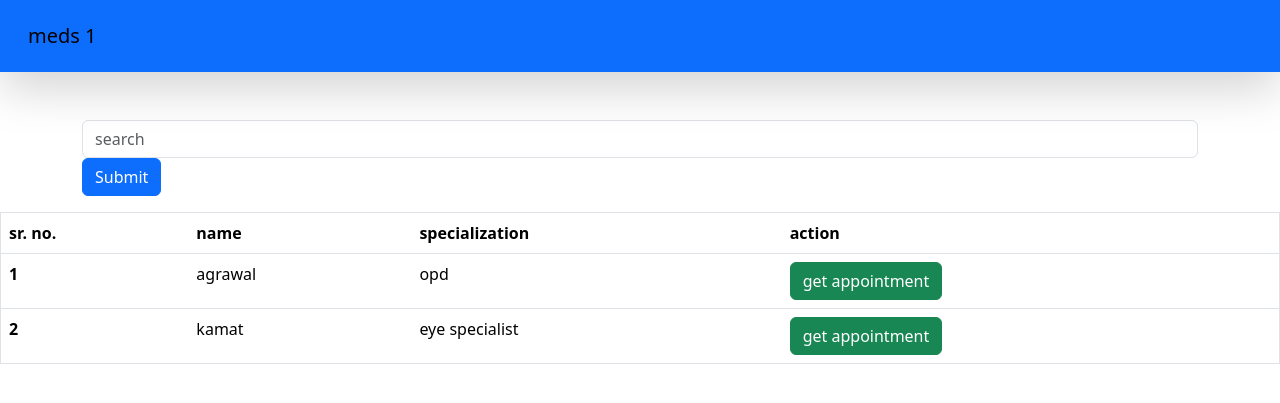
After one commit to adipatil6464/electronic_medical_record, a Django app: page /show_doctor/1/ in a window 1280 px wide. The commit adds this page. Shown: the top 403 px of the page. Run offline with Django 4.2, Linux system fonts and the light colour scheme; data comes from the database, SQL or seed files in the repository; both versions use the stored data as it was after the commit.

Commit message:
doctors page and appointment option

```diff
--- a/core/core/urls.py
+++ b/core/core/urls.py
@@ -27,6 +27,7 @@ urlpatterns = [
     path('doctor_signin/',doctor_signin,name='doctor_signin'),
     path('doctor_register/',doctor_register,name='doctor_register'),
     path('show_patient/',showPatient,name='showPatient'),
+    path('show_doctor/<pat_id>/',showDoctor,name='showDoctor'),
     path('add_doc/<patient_id>',addDoc,name='addDoc'),
     path('show_docs/<patient_id>',showDoc,name='showDoc'),
     path('delete_doc/<id>',deleteDoc,name='deleteDoc'),
--- a/core/meds/models.py
+++ b/core/meds/models.py
@@ -66,6 +66,7 @@ class doctor(models.Model):
     doctor_name = models.CharField(max_length=100)
     doctor_mail = models.EmailField(unique=True)
     doctor_age = models.IntegerField()
+    doctor_specialization = models.CharField(max_length=100)
     doctor_address = models.CharField(max_length=100)
     doctor_password = models.CharField(max_length=100)
 
--- a/core/meds/templates/doctor_register.html
+++ b/core/meds/templates/doctor_register.html
@@ -40,6 +40,10 @@
               <div id="emailHelp" class="form-text">We'll never share your email with anyone else.</div>
             </div>
             <div class="mb-3">
+              <label for="exampleInputEmail1" class="form-label">specialization</label>
+              <input type="text" class="form-control" name='specialization' id="exampleInputEmail1" aria-describedby="emailHelp">
+            </div>
+            <div class="mb-3">
               <label for="exampleInputPassword1" class="form-label">age</label>
               <input type="text" class="form-control" name='age' id="exampleInputPassword1">
             </div>
--- a/core/meds/templates/persondoc.html
+++ b/core/meds/templates/persondoc.html
@@ -4,9 +4,11 @@
 {% block content %}
 
 
+{% for ele in data %}
 
+<a href='/show_doctor/{{ele.pat_id}}' class='btn btn-success'>get appointment</a>
 
-
+{% endfor %}
 <table class="table">
     <thead>
       <tr>
--- /dev/null
+++ b/core/meds/templates/showdoctor.html
@@ -0,0 +1,55 @@
+
+{% extends 'base.html' %}
+
+{% block content %}
+
+
+
+
+
+
+<div class='container mt-5'>
+
+    <form method='post' enctype='multipart/form-data'>
+        {% csrf_token %}
+
+
+          <div class="mb-3">
+            <input type="text" class="form-control" name='search' id="exampleInputEmail1" placeholder="search" aria-describedby="emailHelp">
+            <button type="submit" class="btn btn-primary">Submit</button>
+          </div>
+
+
+
+
+    </form>
+</div>
+
+
+
+<table class="table">
+    <thead>
+      <tr>
+        <th scope="col">sr. no.</th>
+        <th scope="col">name</th>
+        <th scope="col">specialization</th>
+        <th scope="col">action</th>
+      </tr>
+    </thead>
+    <tbody>
+        {% for ele in data %}
+
+
+      <tr>
+        <th scope="row">{{forloop.counter}}</th>
+        {% comment %} <td>{{ele.doctor_id}}</td> {% endcomment %}
+        <td>{{ele.doctor_name}}</td>
+        <td>{{ele.doctor_specialization}}</td>
+        <td><a href='/add_doc/{{ele.doctor_id}}' class='btn btn-success'>get appointment</a>
+      </tr></td>
+
+      {% endfor %}
+    </tbody>
+  </table>
+
+{% endblock %}
--- a/core/meds/views.py
+++ b/core/meds/views.py
@@ -76,6 +76,7 @@ def doctor_register(request):
         age = request.POST['age']
         address = request.POST['address']
         password = request.POST['password']
+        specialization = request.POST['specialization']
 
         user = doctor.objects.filter(doctor_id__doctorid = user_name)
 
@@ -86,7 +87,7 @@ def doctor_register(request):
 
 
         doctorId_obj=doctorId.objects.create(doctorid=user_name)
-        en = doctor(doctor_id = doctorId_obj,doctor_name=name, doctor_mail=email, doctor_age=age, doctor_address=address, doctor_password=password)
+        en = doctor(doctor_id = doctorId_obj,doctor_name=name, doctor_mail=email, doctor_age=age, doctor_address=address, doctor_password=password, doctor_specialization=specialization)
         en.save()
         messages.success(request,'register successfully')
 
@@ -170,6 +171,22 @@ def personDoc(request,pat_id):
     data = patientDocument.objects.filter(pat_id=pat_id)
     return render(request,'persondoc.html',{'data':data})
 
+
+def appointment(request,pat_id,dr_id):
+    patient_info= patient.objects.get(patient_id__patientid__icontains=pat_id)
+    doctor_info= doctor.objects.get(doctor_id__doctorid=dr_id)
+
+
+def showDoctor(request,pat_id):
+    doctor_data = doctor.objects.all()
+    patient_data = patient.objects.filter(patient_id__patientid=pat_id)
+
+    if request.method == 'POST':
+        search = request.POST['search']
+
+        data = doctor.objects.filter(Q(doctor_name__icontains=search) | Q(doctor_specialization__icontains=search))
+    return render(request,'showdoctor.html',{'data':doctor_data})
+
 # Create your views here.
 
 
```
Also changed, not shown: core/db.sqlite3, core/meds/migrations/0004_doctor_doctor_experties.py (added), core/meds/migrations/0005_rename_doctor_experties_doctor_doctor_specialization.py (added), core/meds/migrations/0006_alter_doctor_doctor_specialization.py (added).
